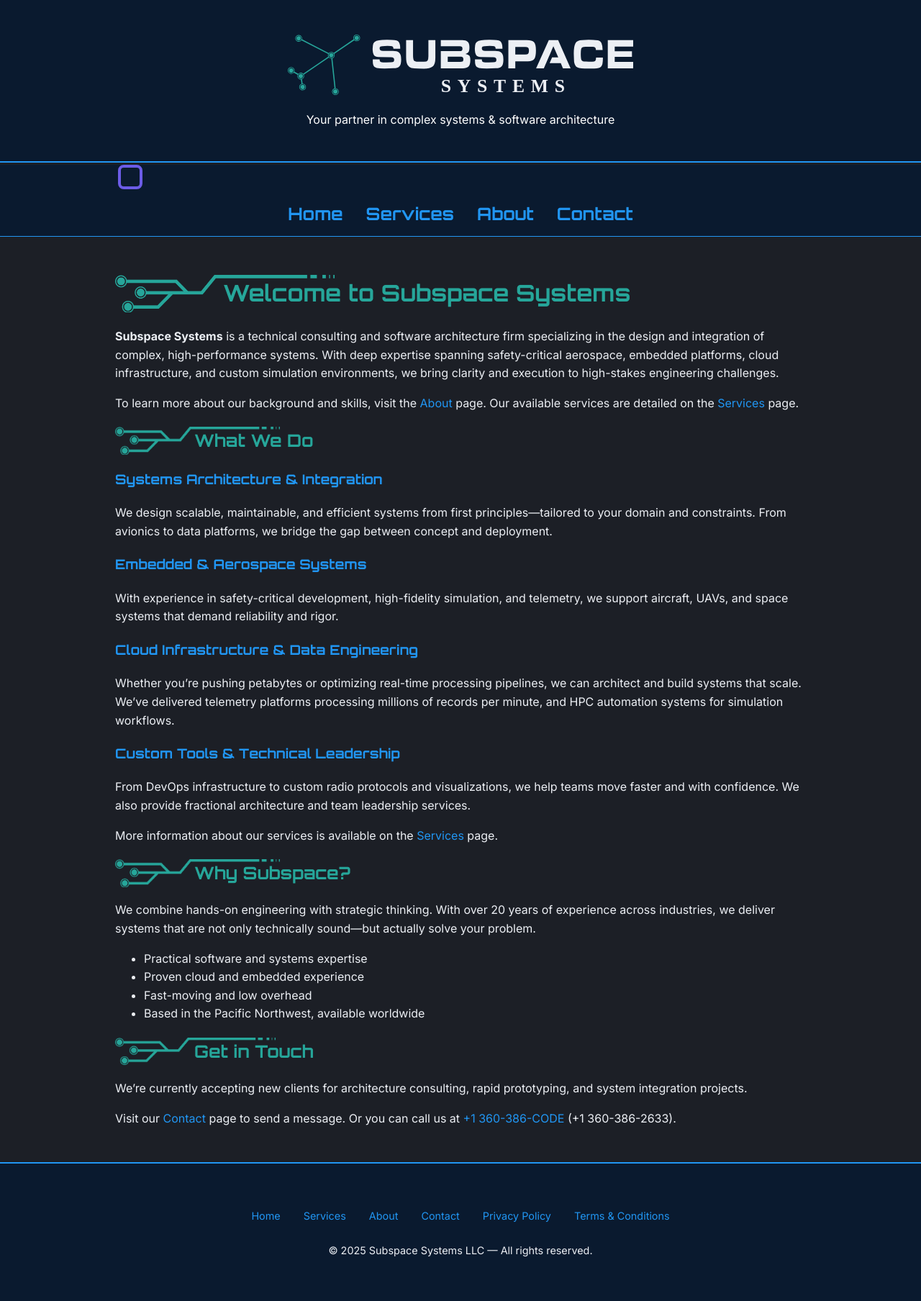
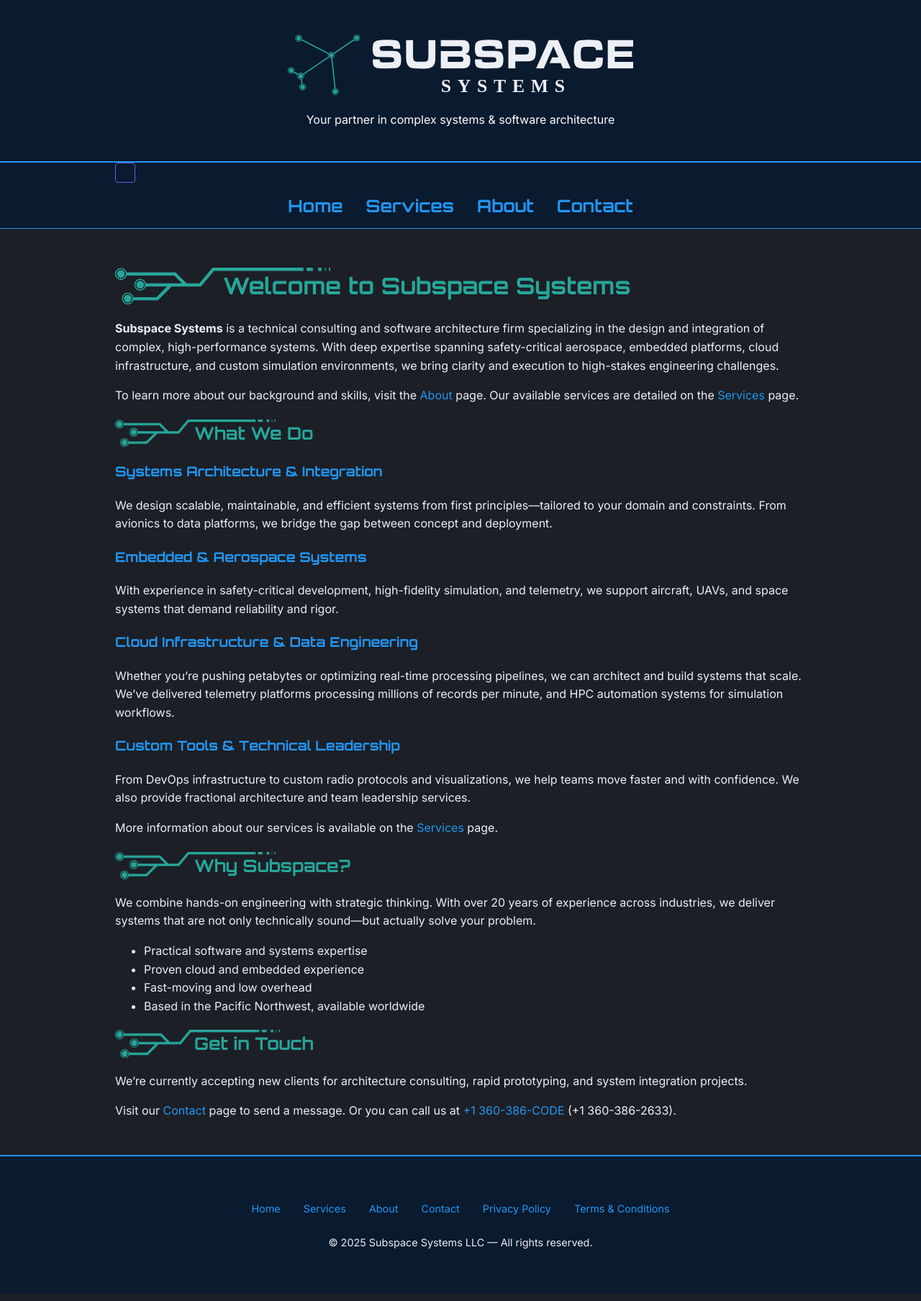
Before and after one commit to subspacesystems/website-2025b, a Jekyll site: the page built from index.md, in a window 1280 px wide. Shown: the whole page at 72% size. Built offline with Jekyll 4.4.1, drawn with Linux system fonts in a browser that asks for light colours; our own code applies the rules of GitHub Pages for plain Markdown files.

Commit message:
Fix checkbox design

```diff
--- a/assets/css/main.scss
+++ b/assets/css/main.scss
@@ -273,13 +273,14 @@ fieldset {
 input[type="checkbox"] {
   appearance: none;
   -webkit-appearance: none;
-  display: flex;
+  display: inline-flex;
   align-items: center;
   justify-content: center;
   font-size: 2rem;
   padding: 0.1rem;
-  border: 0.25rem solid $color-accent-1;
-  border-radius: 0.5rem;
+  border: 1px solid $color-accent-1;
+  border-radius: 4px;
+  margin: 0 0.2rem 0 0;
 }
 
 input[type="checkbox"]::before {
```
